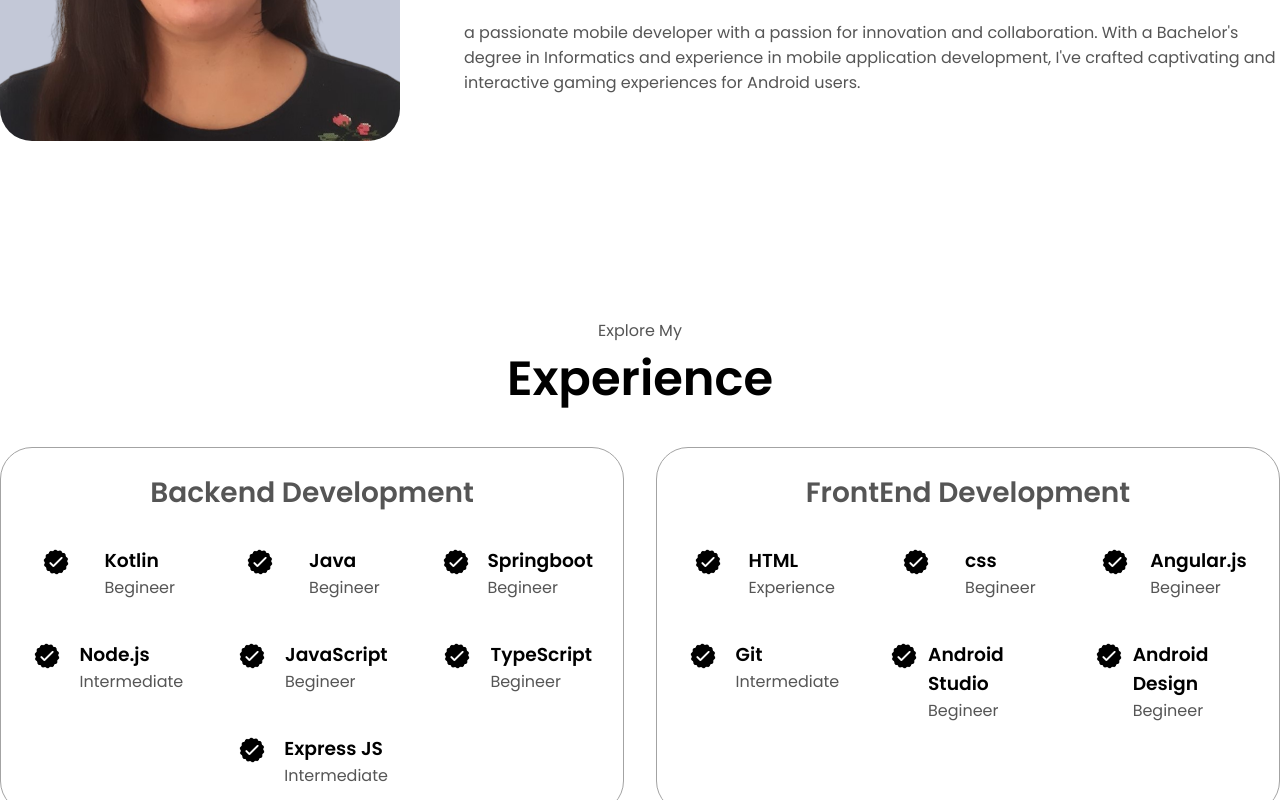
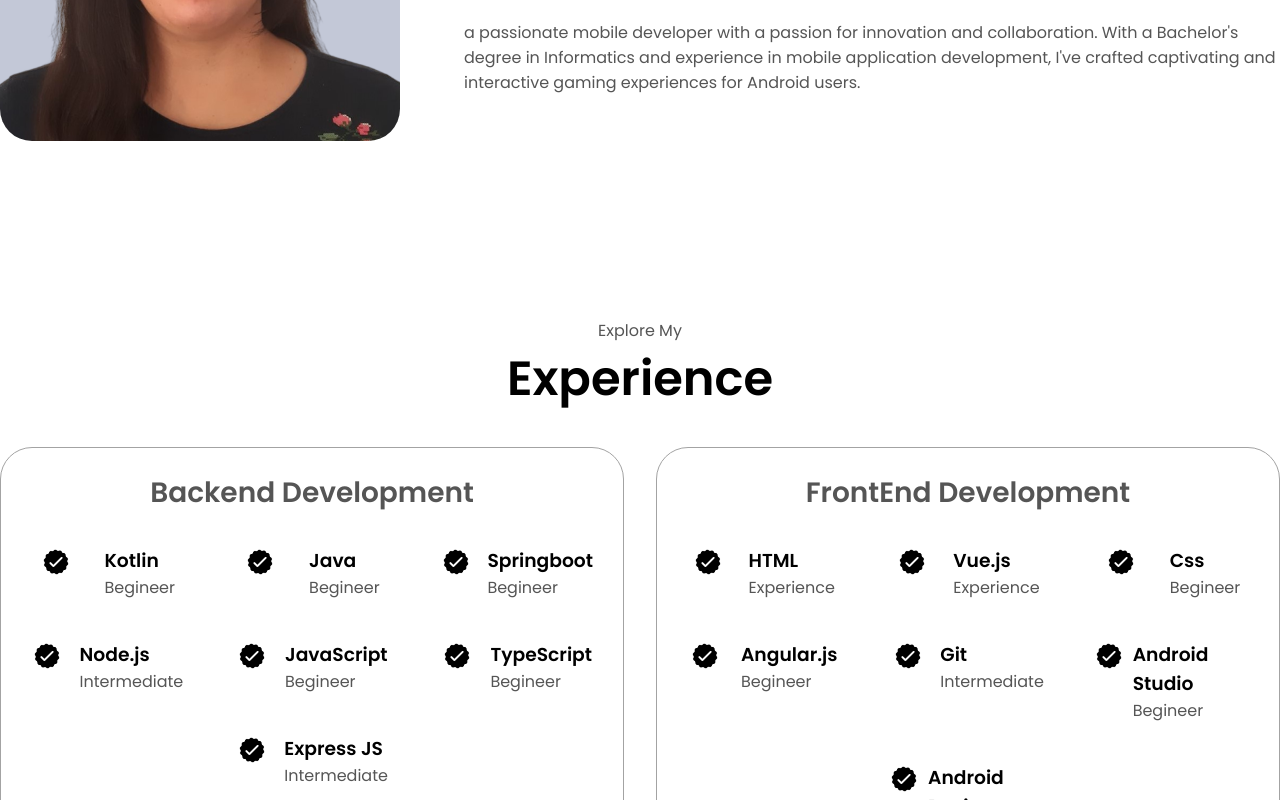
Before and after one commit to Souguiroumaima7/Oumaimaportfolio, a plain HTML site: page index.html in a window 1280 px wide. Shown: the part 1378-2178 px from the top of the page. Drawn offline with Linux system fonts and the light colour scheme.

Commit message:
final projecct

```diff
--- a/index.html
+++ b/index.html
@@ -43,7 +43,7 @@
       <div class="section__text">
         <p class="section__text__p1">Hello, I'm</p>
         <h1 class="title">Oumaima Souguir</h1>
-        <p class="section__text__p2">Junior Mobile Developer</p>
+        <p class="section__text__p2">Junior Full Stack Developer</p>
         <div class="btn-container">
           <button
             class="btn btn-color-2"
@@ -226,7 +226,18 @@
                   class="icon"
                 />
                 <div>
-                  <h3>css</h3>
+                  <h3>Vue.js</h3>
+                  <p>Experience</p>
+                </div>
+              </article>
+              <article>
+                <img
+                  src="./assets/checkmark.png"
+                  alt="Experience icon"
+                  class="icon"
+                />
+                <div>
+                  <h3>Css</h3>
                   <p>Begineer</p>
                 </div>
               </article>
```
Also changed, not shown: 2 other files.
